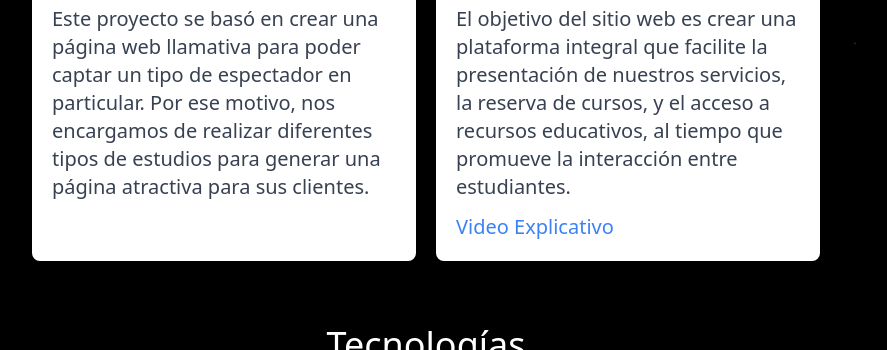
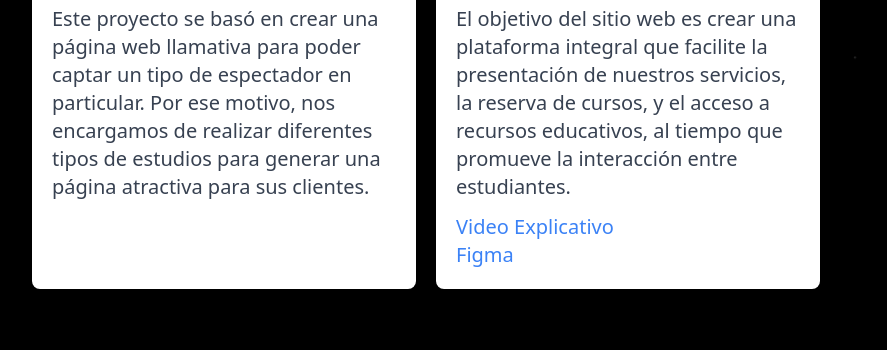
Before and after one commit to vtroitino-uade/new-commerce, a website: page portfolio.html in a window 1280 px wide. Shown: the part 887-1237 px from the top of the page, without its empty margins (214-1101 px from the left). Drawn offline with nearby package versions, Linux system fonts and the light colour scheme.

Commit message:
Add Figma link to portfolio.html for design reference

```diff
--- a/portfolio.html
+++ b/portfolio.html
@@ -88,6 +88,7 @@
                 promueve la interacción entre estudiantes.
               </p>
               <p><a href="https://www.youtube.com/watch?v=izVypfzQOuM" target="_blank" class="text-blue-500 shadow-none hover:underline">Video Explicativo</a></p>
+              <p><a href="https://www.figma.com/design/b2YjH8DKrFVtwDLAgloFhX/Untitled?node-id=63-4931&node-type=canvas&t=GJMlXRTyng9jibGq-0" target="_blank" class="text-blue-500 shadow-none hover:underline">Figma</a></p>
               <!-- <p class="text-white select-none">
                 página web llamativa para poder captar un tipo de espectador en
                 particular. Por ese motivo, nos encargamos de realizar
```
